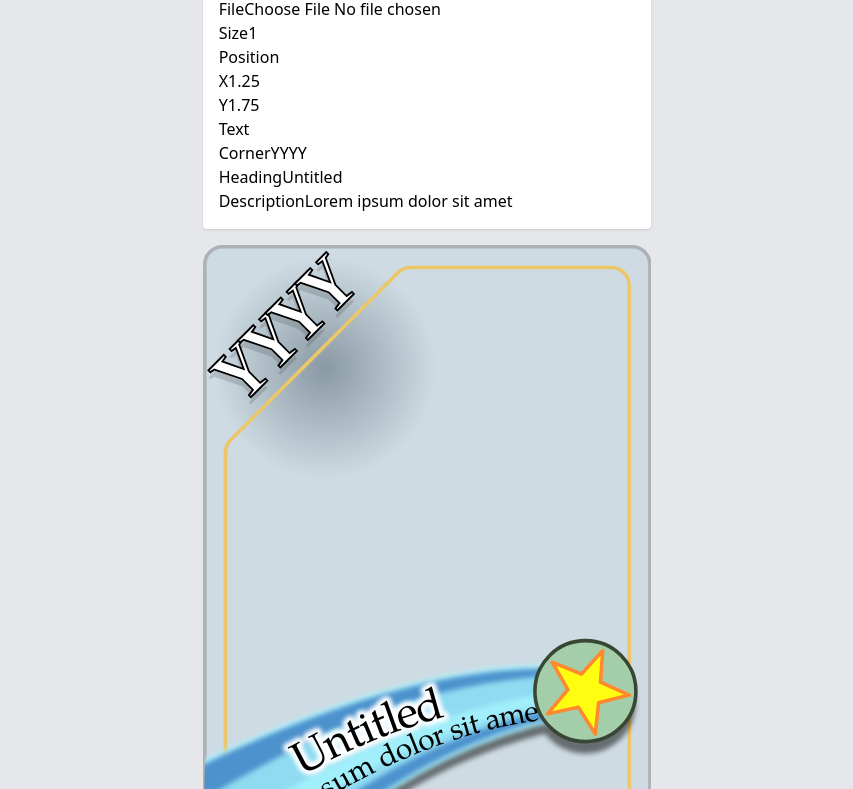
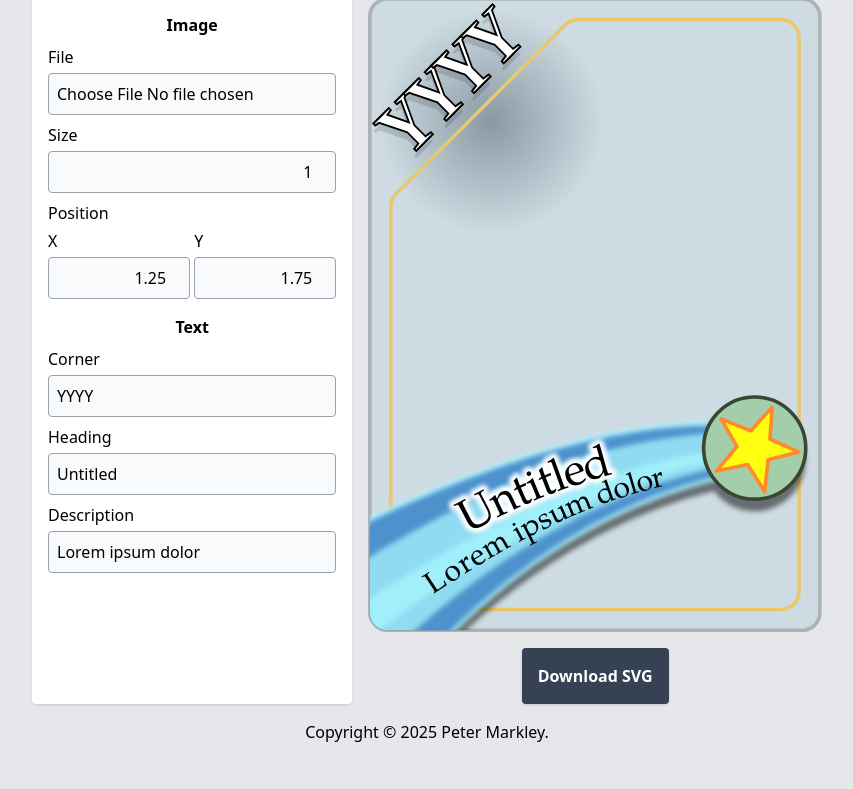
Before and after one commit to petermarkley/fetc_maker, a plain HTML site: page index.html in a window 1280 px wide. Shown: the part 95-884 px from the top of the page, without its empty margins (213-1066 px from the left). Drawn offline with nearby package versions, Linux system fonts and the light colour scheme.

Commit message:
Some more styling, add footer

```diff
--- a/index.html
+++ b/index.html
@@ -5,45 +5,48 @@
     <meta name="author" content="Peter Markley"/>
     <script src="https://cdn.jsdelivr.net/npm/@tailwindcss/browser@4"></script>
   </head>
-  <body class="bg-gray-200 flex items-center justify-center">
+  <body class="bg-gray-200 flex items-center justify-center p-10">
     <div id="app" class="flex flex-col gap-4">
-      <h1 class="font-bold text-3xl">Flat Earth Trading Card Maker</h1>
-      <div class="bg-white p-4 rounded shadow">
-        <div>
-          <h2>Image</h2>
-          <div>
+      <h1 class="font-bold text-3xl text-center">Flat Earth Trading Card Maker</h1>
+      <main class="flex flex-col gap-4 lg:flex-row">
+        <div class="bg-white p-4 rounded shadow flex flex-col gap-4">
+          <div class="flex flex-col gap-2">
+            <h2 class="text-center font-bold">Image</h2>
+            <div class="flex flex-col gap-1 items-start">
               <label for="upload_img">File</label>
-            <input type="file" id="upload_img" name="upload_img" @change="uploadImg();">
+              <input type="file" id="upload_img" name="upload_img" @change="uploadImg();" class="border rounded p-2 bg-gray-50 border-gray-400 w-full cursor-pointer"/>
             </div>
-          <div>
+            <div class="flex flex-col gap-1 items-start">
               <label for="img_scale">Size</label>
-            <input type="number" id="img_scale" v-model="imgScale"/>
+              <input type="number" id="img_scale" v-model="imgScale" class="border rounded p-2 bg-gray-50 border-gray-400 w-full text-right"/>
             </div>
-          <div>
+            <div class="flex flex-col gap-1 items-start">
               <h3>Position</h3>
-            <div>
+              <div class="flex flex-row gap-1">
+                <div class="flex flex-col gap-1 items-start">
                   <label for="img_x">X</label>
-              <input type="number" v-model="imgX"/>
+                  <input type="number" v-model="imgX" class="border rounded p-2 bg-gray-50 border-gray-400 w-full text-right"/>
                 </div>
-            <div>
+                <div class="flex flex-col gap-1 items-start">
                   <label for="img_y">Y</label>
-              <input type="number" v-model="imgY"/>
+                  <input type="number" v-model="imgY" class="border rounded p-2 bg-gray-50 border-gray-400 w-full text-right"/>
                 </div>
               </div>
             </div>
-        <div>
-          <h2>Text</h2>
-          <div>
+          </div>
+          <div class="flex flex-col gap-2">
+            <h2 class="text-center font-bold">Text</h2>
+            <div class="flex flex-col gap-1 items-start">
               <label for="text_corner">Corner</label>
-            <input type="text" id="text_corner" v-model="textCorner"/>
+              <input type="text" id="text_corner" v-model="textCorner" class="border rounded p-2 bg-gray-50 border-gray-400 w-full"/>
             </div>
-          <div>
+            <div class="flex flex-col gap-1 items-start">
               <label for="text_heading">Heading</label>
-            <input type="text" id="text_heading" v-model="textHeading"/>
+              <input type="text" id="text_heading" v-model="textHeading" class="border rounded p-2 bg-gray-50 border-gray-400 w-full"/>
             </div>
-          <div>
+            <div class="flex flex-col gap-1 items-start">
               <label for="text_description">Description</label>
-            <input type="text" id="text_description" v-model="textDescription"/>
+              <input type="text" id="text_description" v-model="textDescription" class="border rounded p-2 bg-gray-50 border-gray-400 w-full"/>
             </div>
           </div>
         </div>
@@ -333,6 +336,8 @@
           </svg>
           <button @click="downloadSvg();" class="bg-gray-700 text-white font-bold p-4 rounded shadow cursor-pointer">Download SVG</button>
         </div>
+      </main>
+      <footer class="text-center">Copyright &copy; 2025 Peter Markley.</footer>
     </div>
     <script type="module">
       import { createApp, ref, reactive, computed } from 'https://unpkg.com/vue@3.5.13/dist/vue.esm-browser.js'
@@ -348,7 +353,7 @@
             imgY: 1.75,
             textCorner: "YYYY",
             textHeading: "Untitled",
-            textDescription: "Lorem ipsum dolor sit amet",
+            textDescription: "Lorem ipsum dolor",
             textSize: 12,
           };
         },
```
Lines whose indentation alone changed are shown as unchanged.
